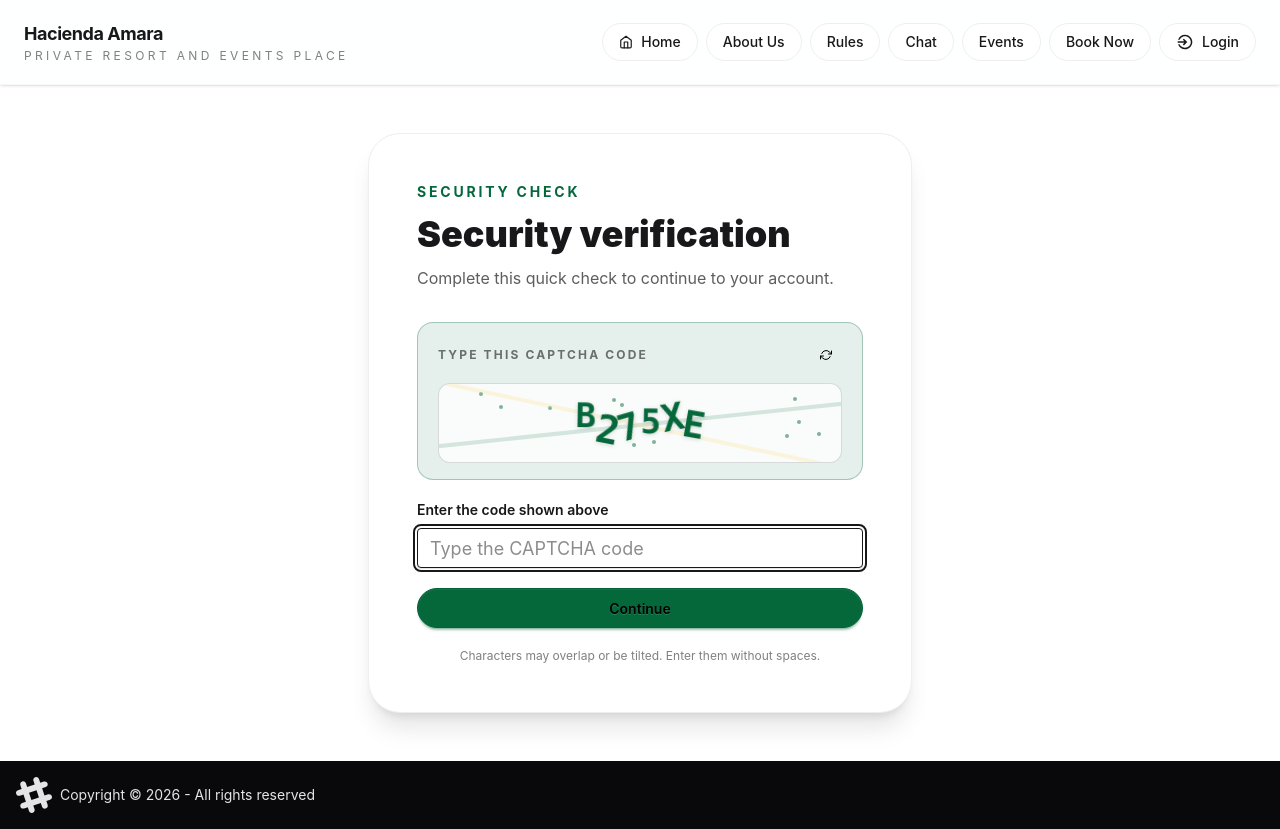
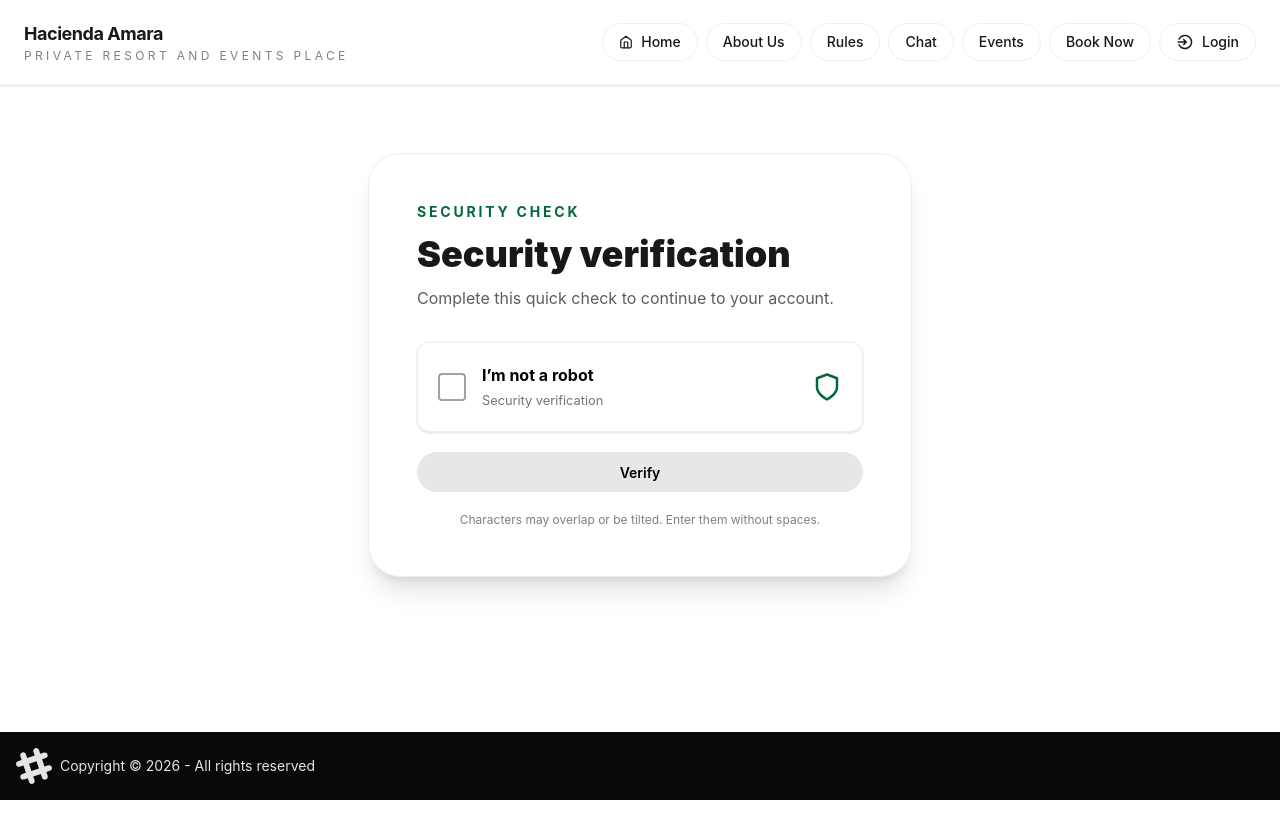
Before and after one commit to NexusLegends4/hacienda-amara-private, a React (Vite) app: page /security-check in a window 1280 px wide. After the commit the page ends 800 px from the top, so only its background shows below. Built offline with nearby package versions, Linux system fonts and the light colour scheme.

Commit message:
feat: add Google-style visual CAPTCHA verification

```diff
--- a/src/pages/SecurityCheck.jsx
+++ b/src/pages/SecurityCheck.jsx
@@ -2,7 +2,7 @@ import { useEffect, useMemo, useState } from "react";
 import { useLocation, useNavigate } from "react-router-dom";
 import MainLayout from "../layouts/MainLayout";
 import { SECURITY_VERIFIED_KEY } from "../utils/security";
-import { FiRefreshCw } from "react-icons/fi";
+import { FiCheck, FiDroplet, FiHome, FiRefreshCw, FiShield, FiStar, FiSun } from "react-icons/fi";
 
 const randomInt = (minimum, maximum) => {
 	const range = maximum - minimum + 1;
@@ -11,35 +11,32 @@ const randomInt = (minimum, maximum) => {
 	return minimum + (values[0] % range);
 };
 
+const CAPTCHA_SYMBOLS = ["star", "shield", "home", "sun", "water"];
+
 const createChallenge = () => {
-	const characters = "ABCDEFGHJKLMNPQRSTUVWXYZ23456789";
-	let code = "";
+	const target = CAPTCHA_SYMBOLS[randomInt(0, CAPTCHA_SYMBOLS.length - 1)];
+	const tiles = Array.from({ length: 9 }, (_, index) => ({
+		id: index,
+		symbol: index < 3 ? target : CAPTCHA_SYMBOLS[randomInt(0, CAPTCHA_SYMBOLS.length - 1)],
+	}));
 
-	for (let index = 0; index < 6; index += 1) {
-		code += characters[randomInt(0, characters.length - 1)];
+	for (let index = tiles.length - 1; index > 0; index -= 1) {
+		const swapIndex = randomInt(0, index);
+		[tiles[index], tiles[swapIndex]] = [tiles[swapIndex], tiles[index]];
 	}
 
-	return {
-		code,
-		characters: [...code].map((character) => ({
-			character,
-			rotation: randomInt(-18, 18),
-			offset: randomInt(-7, 7),
-			scale: randomInt(92, 112) / 100,
-		})),
-		noise: Array.from({ length: 12 }, (_, index) => ({
-			left: randomInt(2, 98),
-			top: randomInt(8, 92),
-			delay: `${index * 35}ms`,
-		})),
-	};
+	return { target, tiles };
 };
+
+const SYMBOL_LABELS = { star: "stars", shield: "shields", home: "houses", sun: "suns", water: "water drops" };
+const SYMBOL_ICONS = { star: FiStar, shield: FiShield, home: FiHome, sun: FiSun, water: FiDroplet };
 
 const SecurityCheck = () => {
 	const navigate = useNavigate();
 	const location = useLocation();
 	const [challenge, setChallenge] = useState(createChallenge);
-	const [answer, setAnswer] = useState("");
+	const [stage, setStage] = useState("checkbox");
+	const [selectedTiles, setSelectedTiles] = useState([]);
 	const [wrongAttempts, setWrongAttempts] = useState(0);
 	const [lockSeconds, setLockSeconds] = useState(0);
 	const [message, setMessage] = useState("");
@@ -63,14 +60,28 @@ const SecurityCheck = () => {
 
 	const refreshChallenge = () => {
 		setChallenge(createChallenge());
-		setAnswer("");
+		setSelectedTiles([]);
+	};
+
+	const startChallenge = () => {
+		if (lockSeconds > 0) return;
+		setStage("challenge");
+	};
+
+	const toggleTile = (tileId) => {
+		setSelectedTiles((current) => current.includes(tileId)
+			? current.filter((id) => id !== tileId)
+			: [...current, tileId]);
 	};
 
 	const handleSubmit = (event) => {
 		event.preventDefault();
-		if (lockSeconds > 0) return;
+		if (lockSeconds > 0 || stage !== "challenge") return;
 
-		if (answer.trim().toUpperCase() === challenge.code) {
+		const correctTiles = challenge.tiles.filter((tile) => tile.symbol === challenge.target).map((tile) => tile.id);
+		const isCorrect = correctTiles.length === selectedTiles.length && correctTiles.every((id) => selectedTiles.includes(id));
+
+		if (isCorrect) {
 			sessionStorage.setItem(SECURITY_VERIFIED_KEY, "true");
 			setMessage("Security check complete.");
 			navigate(destination, { replace: true });
@@ -90,6 +101,8 @@ const SecurityCheck = () => {
 		}
 	};
 
+	const TargetIcon = SYMBOL_ICONS[challenge.target];
+
 	return (
 		<MainLayout>
 			<div className="mx-auto flex min-h-[70vh] max-w-xl items-center px-4 py-12">
@@ -99,56 +112,27 @@ const SecurityCheck = () => {
 					<p className="mt-3 text-base-content/70">{sourceMessage}</p>
 
 					<form onSubmit={handleSubmit} className="mt-8 space-y-5">
-						<div className="rounded-2xl border border-primary/30 bg-primary/10 px-5 py-4">
-							<div className="flex items-center justify-between gap-3">
-								<p className="text-xs font-bold uppercase tracking-[0.18em] text-base-content/60">Type this CAPTCHA code</p>
-								<button className="btn btn-ghost btn-sm btn-square" onClick={refreshChallenge} type="button" aria-label="Generate a new CAPTCHA" title="Generate a new CAPTCHA">
-									<FiRefreshCw />
-								</button>
-							</div>
-							<div className="relative mt-3 h-20 select-none overflow-hidden rounded-xl border border-base-content/15 bg-base-100/80" aria-label={`CAPTCHA code: ${challenge.code}`}>
-								<div className="pointer-events-none absolute inset-0 opacity-50" aria-hidden="true">
-									{challenge.noise.map((dot) => (
-										<span
-											key={`${dot.left}-${dot.top}`}
-											className="absolute h-1 w-1 rounded-full bg-primary"
-											style={{ left: `${dot.left}%`, top: `${dot.top}%`, animationDelay: dot.delay }}
-										/>
-									))}
-									<span className="absolute left-[-5%] top-1/2 h-1 w-[110%] -rotate-6 bg-primary/30" />
-									<span className="absolute left-[-5%] top-1/2 h-1 w-[110%] rotate-12 bg-secondary/25" />
+						{stage === "checkbox" ? (
+							<button className="flex w-full items-center gap-4 rounded-xl border border-base-300 bg-base-100 p-5 text-left shadow-sm transition hover:border-primary/60" disabled={lockSeconds > 0} onClick={startChallenge} type="button">
+								<span className="flex h-7 w-7 shrink-0 items-center justify-center rounded border-2 border-base-content/40 bg-base-100" aria-hidden="true" />
+								<span className="flex-1"><strong className="block text-base">I’m not a robot</strong><small className="text-base-content/60">Security verification</small></span>
+								<FiShield className="text-3xl text-primary" aria-hidden="true" />
+							</button>
+						) : (
+							<div className="rounded-xl border border-base-300 bg-base-100 p-4 shadow-sm">
+								<div className="flex items-center justify-between gap-3">
+									<div><p className="font-bold">Select all {SYMBOL_LABELS[challenge.target]}</p><p className="text-xs text-base-content/60">Choose the matching tiles, then verify.</p></div>
+									<button className="btn btn-ghost btn-sm btn-square" onClick={refreshChallenge} type="button" aria-label="Generate a new challenge" title="Generate a new challenge"><FiRefreshCw /></button>
 								</div>
-								<div className="relative flex h-full items-center justify-center gap-0.5 px-3" role="img" aria-label={`CAPTCHA code: ${challenge.code}`}>
-									{challenge.characters.map((item, index) => (
-										<span
-											key={`${item.character}-${index}`}
-											className="font-mono text-3xl font-black text-primary drop-shadow-sm sm:text-4xl"
-											style={{
-												transform: `translateY(${item.offset}px) rotate(${item.rotation}deg) scale(${item.scale})`,
-												zIndex: index,
-												marginLeft: index === 0 ? 0 : "-2px",
-											}}
-										>
-											{item.character}
-										</span>
-									))}
+								<div className="mt-4 grid grid-cols-3 gap-2">
+									{challenge.tiles.map((tile) => {
+										const Icon = SYMBOL_ICONS[tile.symbol];
+										const selected = selectedTiles.includes(tile.id);
+										return <button key={tile.id} className={`relative flex aspect-square items-center justify-center rounded-lg border-2 bg-base-200 text-3xl transition ${selected ? "border-primary ring-2 ring-primary/30" : "border-transparent hover:border-primary/50"}`} onClick={() => toggleTile(tile.id)} type="button" aria-pressed={selected} aria-label={`${SYMBOL_LABELS[tile.symbol]} tile`}>{selected && <FiCheck className="absolute right-1 top-1 text-sm text-primary" />}<Icon aria-hidden="true" /></button>;
+									})}
 								</div>
 							</div>
-						</div>
-						<label className="block">
-							<span className="mb-2 block text-sm font-semibold text-base-content">Enter the code shown above</span>
-							<input
-								autoFocus
-								className="input input-bordered w-full text-lg"
-								disabled={lockSeconds > 0}
-								autoComplete="off"
-								inputMode="text"
-								onChange={(event) => setAnswer(event.target.value)}
-								placeholder="Type the CAPTCHA code"
-								spellCheck="false"
-								value={answer}
-							/>
-						</label>
+						)}
 
 						{message && (
 							<p className={lockSeconds > 0 || wrongAttempts > 0 ? "text-sm text-error" : "text-sm text-success"} role="status">
@@ -156,8 +140,8 @@ const SecurityCheck = () => {
 							</p>
 						)}
 
-						<button className="btn btn-primary w-full rounded-full" disabled={lockSeconds > 0} type="submit">
-							{lockSeconds > 0 ? `Please wait (${lockSeconds}s)` : "Continue"}
+						<button className="btn btn-primary w-full rounded-full" disabled={lockSeconds > 0 || stage === "checkbox"} type="submit">
+							{lockSeconds > 0 ? `Please wait (${lockSeconds}s)` : "Verify"}
 						</button>
 						<p className="text-center text-xs text-base-content/55">Characters may overlap or be tilted. Enter them without spaces.</p>
 					</form>
```
Also changed, not shown: 6 other files (tests, documents, lock files or other folders).
